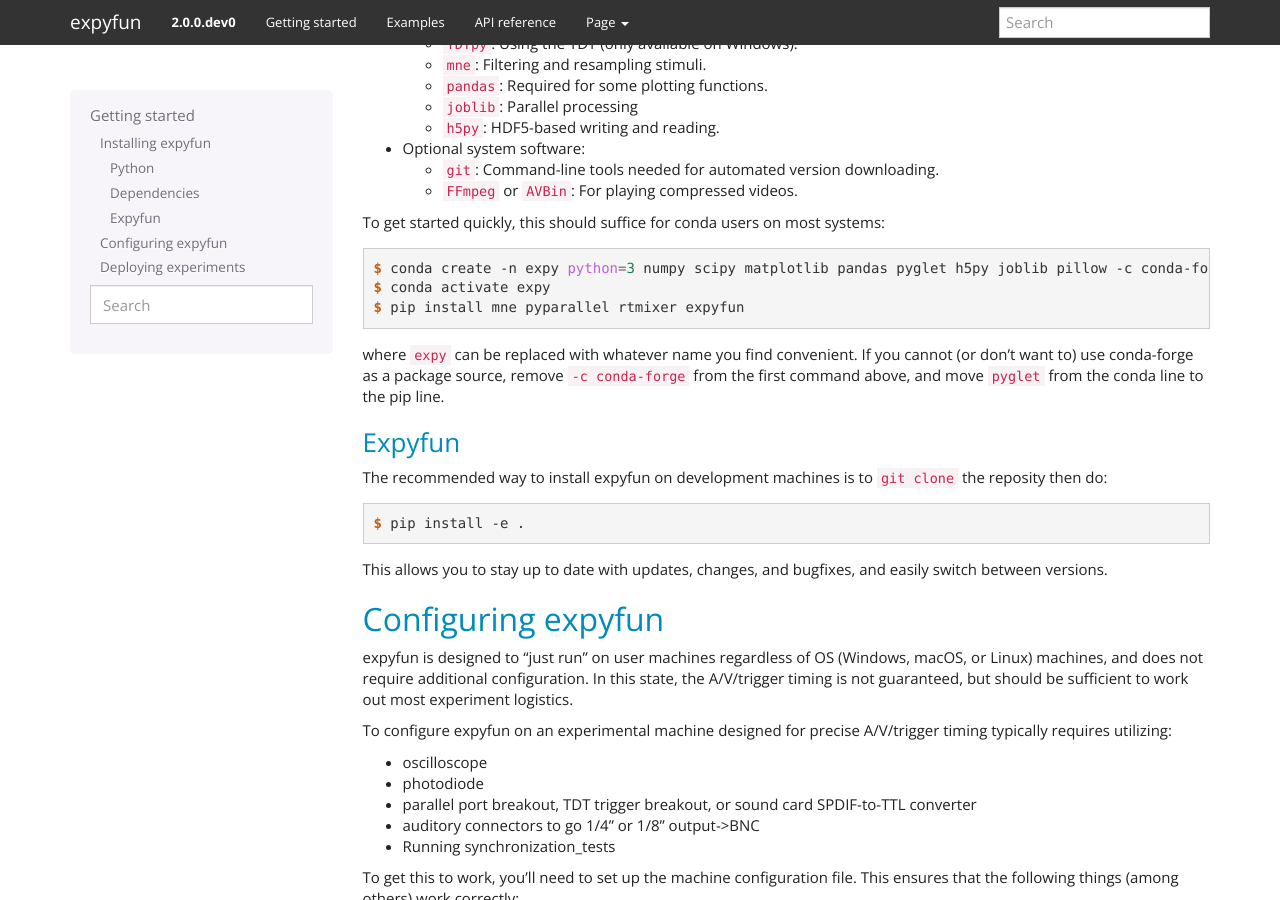
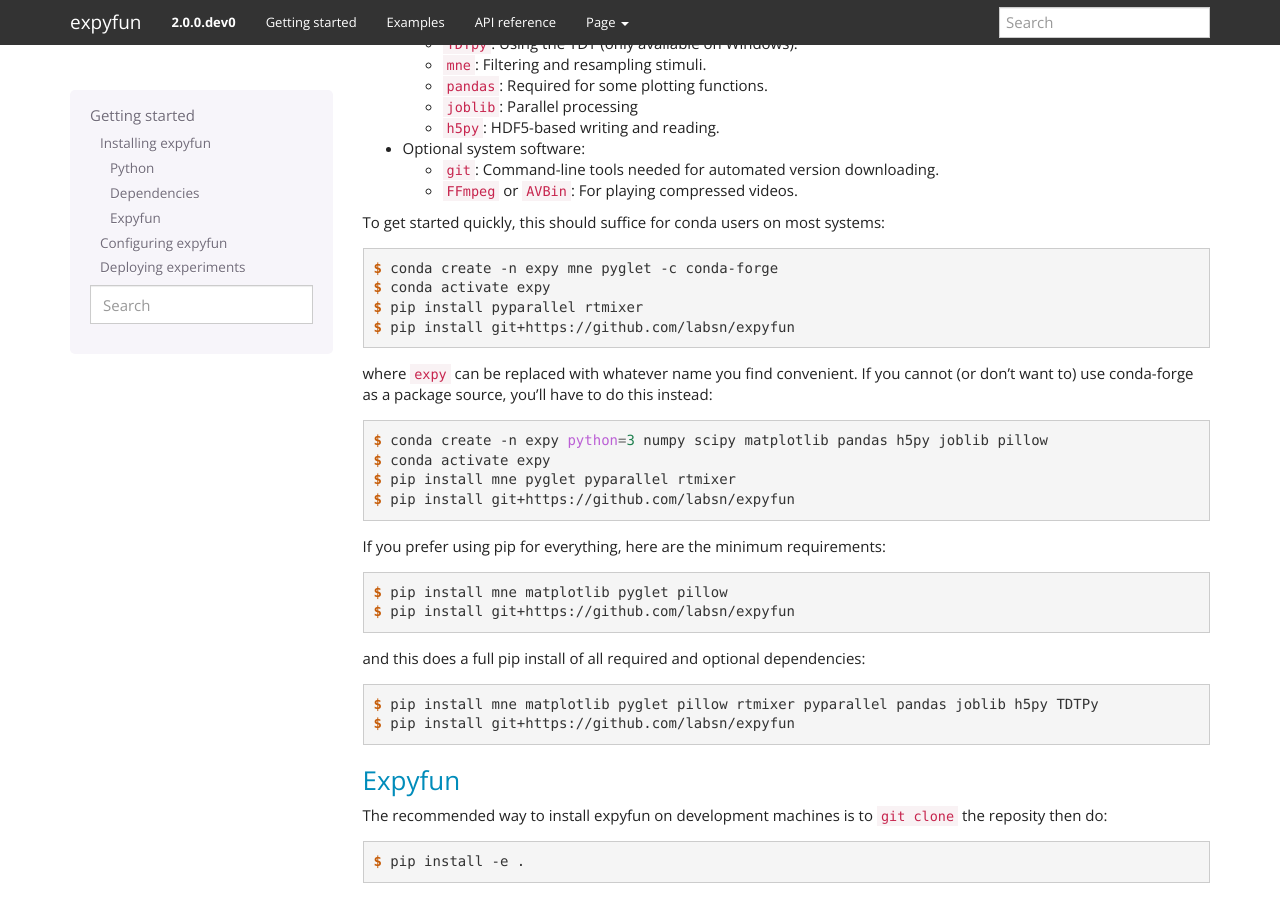
Before and after one commit to LABSN/expyfun, a Sphinx documentation site: the page built from doc/getting_started.rst, in a window 1280 px wide and 900 px high, scrolled down 682 px. Built offline with Sphinx 7.4.7, drawn with Linux system fonts in a browser that asks for light colours.

Commit message:
update install docs; silence doc build warning (#435)
* update install docs; silence doc build warning

* try to fix circle

* FIX: Add to ignore

* FIX: Ignore for now

* FIX: Fine

* FIX: Timeout

* FIX: Version?

* FIX: Both?

* FIX: Fine

Co-authored-by: Eric Larson <larson.eric.d@gmail.com>

```diff
--- a/azure-pipelines.yml
+++ b/azure-pipelines.yml
@@ -60,7 +60,9 @@
         pip install --user --upgrade pip setuptools wheel
         pip install --user --upgrade numpy scipy matplotlib
         if [[ "$PYTHON_VERSION" == "3.9" ]]; then
-          pip install --user --upgrade https://github.com/pyglet/pyglet/zipball/pyglet-1.5-maintenance
+          # Until https://github.com/pyglet/pyglet/pull/516 is reverted or fixed, we need to use an older one
+          # pip install --user --upgrade https://github.com/pyglet/pyglet/zipball/pyglet-1.5-maintenance
+          pip install --user --upgrade https://github.com/pyglet/pyglet/zipball/69735d0ba65728f7093437149750b52c1fd1cd95
         else
           pip install --user --upgrade "pyglet!=1.5.16"
         fi
--- a/doc/conf.py
+++ b/doc/conf.py
@@ -262,6 +262,7 @@
     'examples_dirs': examples_dirs,
     'gallery_dirs': gallery_dirs,
     'backreferences_dir': 'generated',
+    'plot_gallery': 'True',  # Avoid annoying Unicode/bool default warning
     'filename_pattern': r'/.*(?<!_)\.py$',  # anything that isn't *_.py
     'capture_repr': (),
 }
--- a/doc/getting_started.rst
+++ b/doc/getting_started.rst
@@ -53,14 +53,36 @@
 
 .. code-block:: console
 
-    $ conda create -n expy python=3 numpy scipy matplotlib pandas pyglet h5py joblib pillow -c conda-forge
+    $ conda create -n expy mne pyglet -c conda-forge
     $ conda activate expy
-    $ pip install mne pyparallel rtmixer expyfun
+    $ pip install pyparallel rtmixer
+    $ pip install git+https://github.com/labsn/expyfun
 
 where ``expy`` can be replaced with whatever name you find convenient. If you
-cannot (or don't want to) use conda-forge as a package source, remove
-``-c conda-forge`` from the first command above, and move ``pyglet`` from the
-conda line to the pip line.
+cannot (or don't want to) use conda-forge as a package source, you'll have to
+do this instead:
+
+.. code-block:: console
+
+    $ conda create -n expy python=3 numpy scipy matplotlib pandas h5py joblib pillow
+    $ conda activate expy
+    $ pip install mne pyglet pyparallel rtmixer
+    $ pip install git+https://github.com/labsn/expyfun
+
+If you prefer using pip for everything, here are the minimum requirements:
+
+.. code-block:: console
+
+    $ pip install mne matplotlib pyglet pillow
+    $ pip install git+https://github.com/labsn/expyfun
+
+and this does a full pip install of all required and optional dependencies:
+
+.. code-block:: console
+
+    $ pip install mne matplotlib pyglet pillow rtmixer pyparallel pandas joblib h5py TDTPy
+    $ pip install git+https://github.com/labsn/expyfun
+
 
 Expyfun
 ^^^^^^^
--- a/setup.cfg
+++ b/setup.cfg
@@ -46,6 +46,8 @@
     ignore:.*include is ignored because.*:
     always:.*unclosed file.*:ResourceWarning
     always:.*may indicate binary incompatibility.*:
+    ignore:.*Cannot change thread mode after it is set.*:UserWarning
+    ignore:.*distutils Version classes are deprecated.*:DeprecationWarning
 
 [flake8]
 exclude = __init__.py,decorator.py,ndarraysource.py
```
Also changed, not shown: 5 other files.
